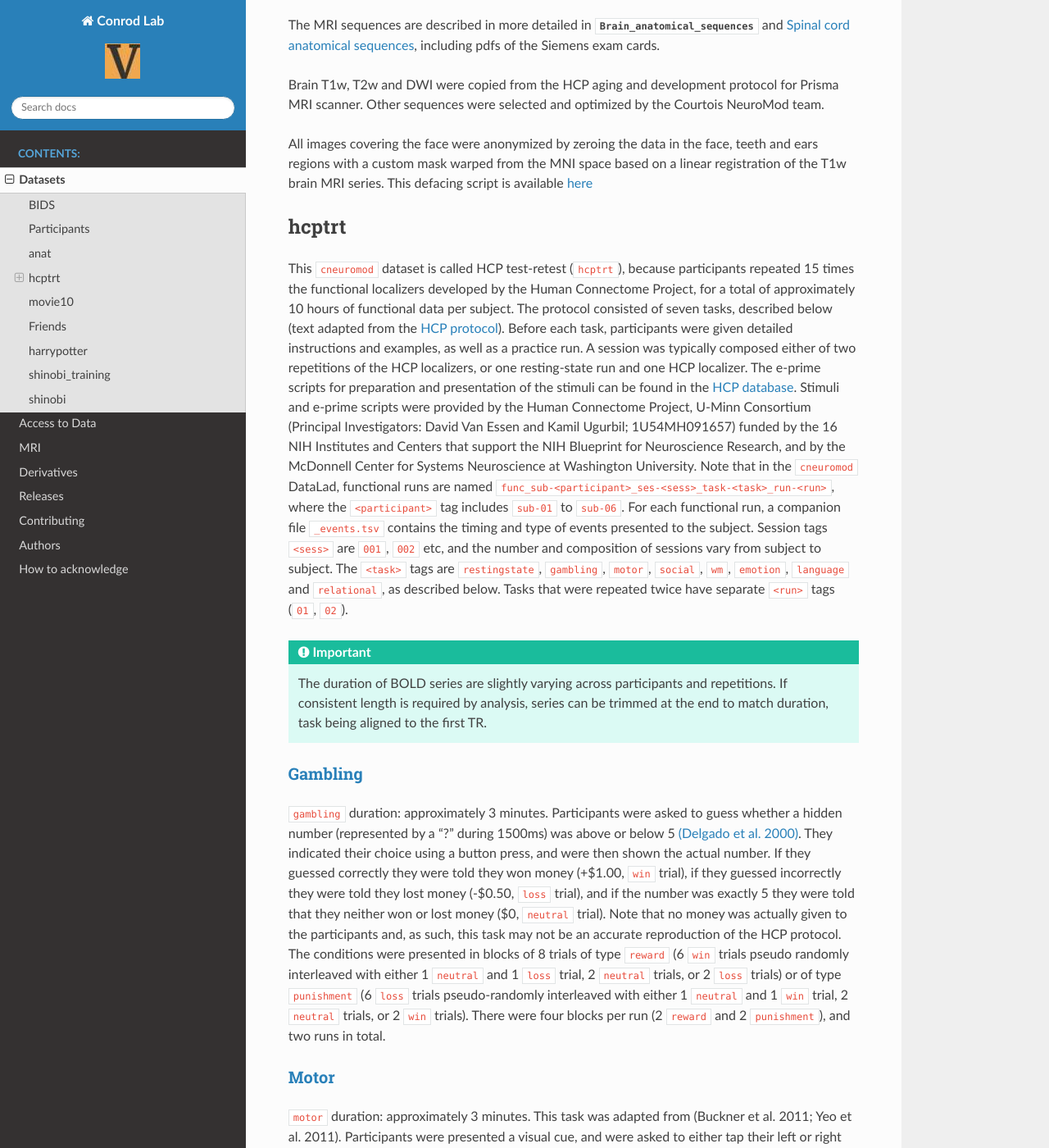
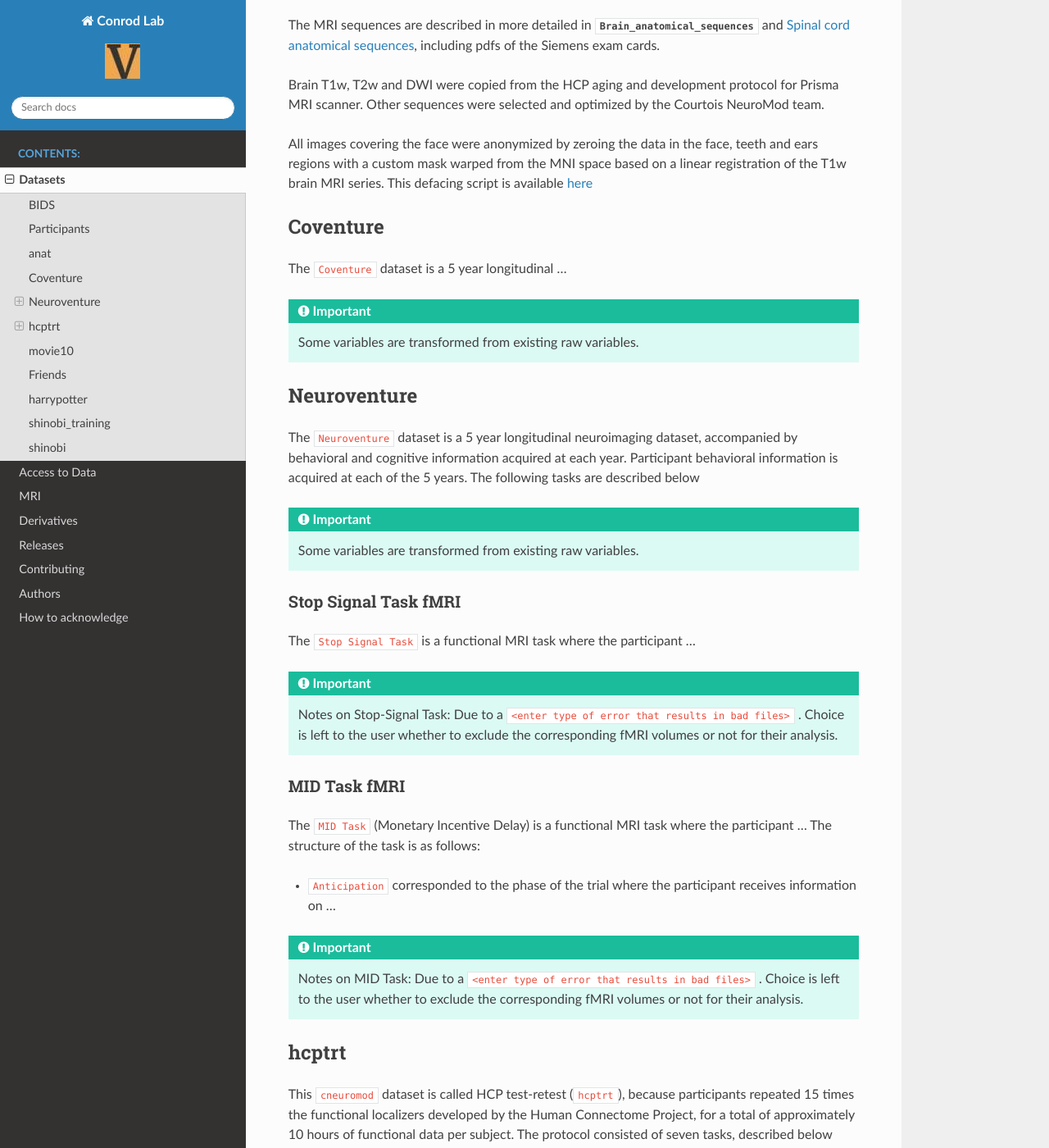
Before and after one commit to conrod-lab/conrodlab_docs, a Sphinx documentation site: the page built from source/DATASETS.md, in a window 1280 px wide and 1400 px high, scrolled down 1082 px. Shown: the whole window at 82% size. Built offline with Sphinx 7.4.7 and the Read the Docs theme 2.0.0, drawn with Linux system fonts in a browser that asks for light colours.

Commit message:
Add boilerplate info on our lab's datasets NV and CV.

```diff
--- a/source/DATASETS.md
+++ b/source/DATASETS.md
@@ -25,6 +25,44 @@ Brain T1w, T2w and DWI were copied from the HCP aging and development protocol f
 Other sequences were selected and optimized by the Courtois NeuroMod team.
 
 All images covering the face were anonymized by zeroing the data in the face, teeth and ears regions with a custom mask warped from the MNI space based on a linear registration of the T1w brain MRI series. This defacing script is available [here](https://github.com/courtois-neuromod/ds_prep/blob/main/mri/prepare/deface_anat.py)
+
+
+## Coventure
+
+The `Coventure` dataset is a 5 year longitudinal ...
+
+:::{important}
+Some variables are transformed from existing raw variables.
+:::
+
+## Neuroventure
+
+The `Neuroventure` dataset is a 5 year longitudinal neuroimaging dataset, accompanied by behavioral and cognitive information acquired at each year. Participant behavioral information is acquired at each of the 5 years. The following tasks are described below
+
+
+:::{important}
+Some variables are transformed from existing raw variables.
+:::
+
+### Stop Signal Task fMRI
+
+The `Stop Signal Task` is a functional MRI task where the participant ...
+
+:::{important}
+Notes on Stop-Signal Task:
+Due to a `<enter type of error that results in bad files>` . Choice is left to the user whether to exclude the corresponding fMRI volumes or not for their analysis.
+:::
+
+### MID Task fMRI
+
+The `MID Task` (Monetary Incentive Delay) is a functional MRI task where the participant ... The structure of the task is as follows:
+ * `Anticipation` corresponded to the phase of the trial where the participant receives information on ...
+
+:::{important}
+Notes on MID Task:
+Due to a `<enter type of error that results in bad files>` . Choice is left to the user whether to exclude the corresponding fMRI volumes or not for their analysis.
+:::
+
 
 ## hcptrt
 
```
